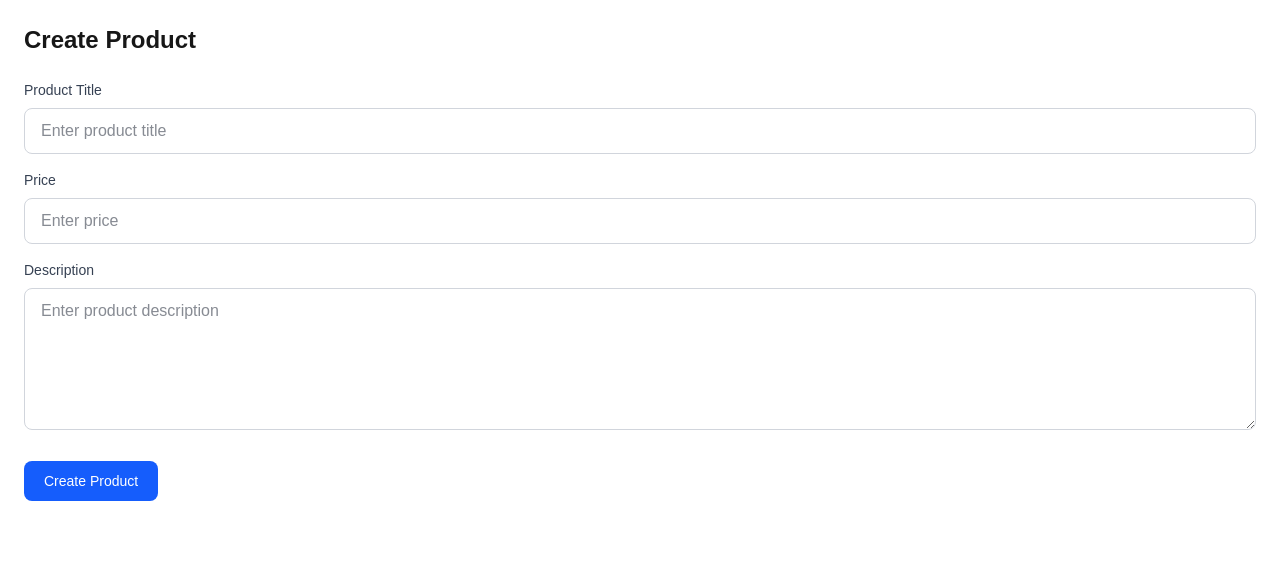
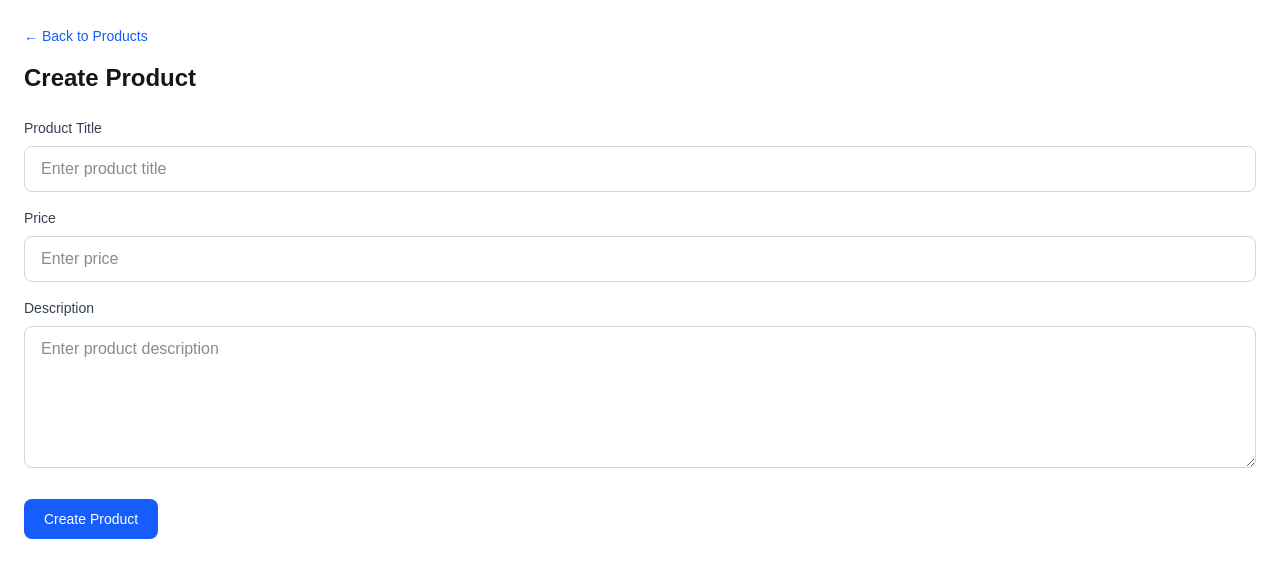
Before and after one commit to tusharRkatore/product-admin-dashboard, a Next.js app: page /products/create in a window 1280 px wide. Shown: the top 578 px of the page. Built offline with nearby package versions, Linux system fonts and the light colour scheme.

Commit message:
feat: add back navigation to product details

```diff
--- a/src/app/products/[id]/page.tsx
+++ b/src/app/products/[id]/page.tsx
@@ -1,12 +1,14 @@
+import Link from "next/link";
 import DeleteProductButton from "../../../components/DeleteProductButton";
 import EditProductButton from "../../../components/EditProductButton";
 import { getProductById } from "../../../services/productService";
 ``
-
 interface ProductDetailsPageProps {
   params: Promise<{
     id: string;
   }>;
+
+
 }
 export default async function ProductDetailsPage({
   params,
@@ -16,6 +18,7 @@ export default async function ProductDetailsPage({
 if (!/^\d+$/.test(id)) {
   return (
     <main className="p-6">
+
       <div className="mx-auto max-w-2xl rounded-lg bg-white p-8 text-center shadow-sm">
         <h2 className="text-xl font-semibold text-gray-900">
           Invalid product ID
@@ -34,6 +37,12 @@ const product = await getProductById(id);
   return (
     <main className="p-6">
       <div className="mx-auto max-w-2xl rounded-lg bg-white p-8 text-center shadow-sm">
+        <Link
+          href="/products"
+          className="mb-6 inline-block text-sm font-medium text-blue-600 hover:underline"
+        >
+          ← Back to Products
+        </Link>
         <h2 className="text-xl font-semibold text-gray-900">
           Product not found
         </h2>
--- a/src/app/products/create/page.tsx
+++ b/src/app/products/create/page.tsx
@@ -1,10 +1,11 @@
 "use client";
+import { useState } from "react";
 
-import { useState } from "react";
+import { useRouter } from "next/navigation";
 import { createProduct } from "../../../services/productService";
-
 export default function CreateProductPage() {
-  const [title, setTitle] = useState("");
+  const router = useRouter();
+const [title, setTitle] = useState("");
   const [price, setPrice] = useState("");
   const [description, setDescription] = useState("");
   const [isSaving, setIsSaving] = useState(false);
@@ -12,6 +13,8 @@ export default function CreateProductPage() {
   const [errorMessage, setErrorMessage] = useState("");
   const handleCreate = async () => {
   if (isSaving) return;
+
+
 
   setSuccessMessage("");
   setErrorMessage("");
@@ -53,7 +56,13 @@ export default function CreateProductPage() {
 };
 
   return (
-    <main className="p-6">
+    <main className="p-6"><button
+  type="button"
+  onClick={() => router.push("/products")}
+  className="mb-4 text-sm font-medium text-blue-600 hover:underline"
+>
+  ← Back to Products
+</button>
       <h1 className="text-2xl font-bold">
         Create Product
       </h1>
--- a/src/app/products/page.tsx
+++ b/src/app/products/page.tsx
@@ -102,6 +102,13 @@ useEffect(() => {
   <h1 className="text-2xl font-bold text-gray-900">
     Products
   </h1>
+  <button
+  type="button"
+  onClick={() => router.push("/products/create")}
+  className="rounded-lg bg-blue-600 px-4 py-2.5 text-sm font-medium text-white hover:bg-blue-700"
+>
+  Add Product
+</button>
 
   <div className="flex flex-col gap-3 sm:flex-row">
     {/* Category */}
```
